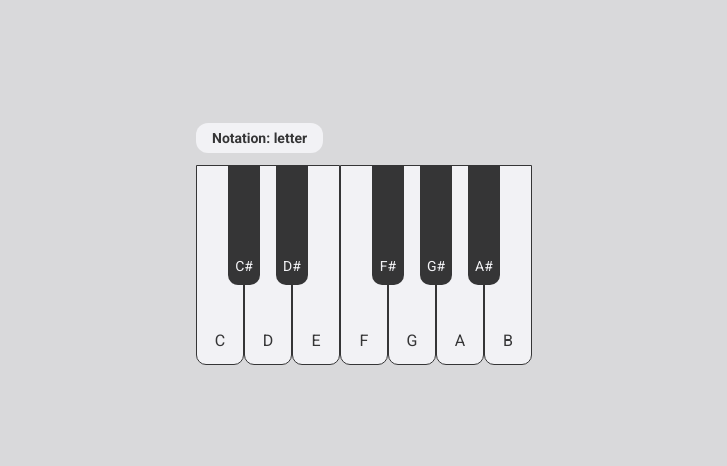
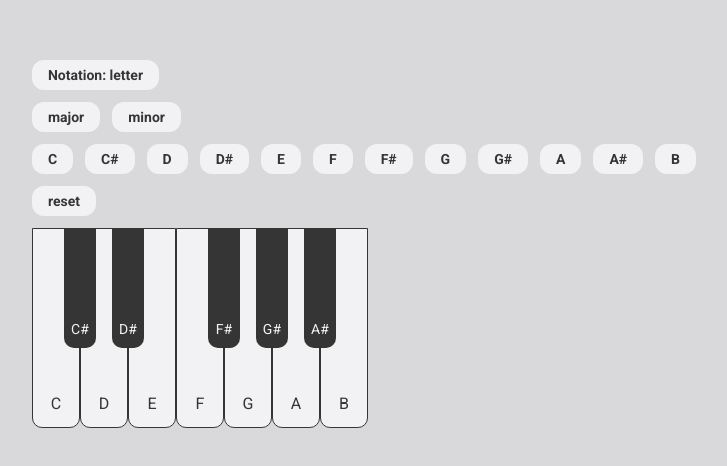
Before and after one commit to andrewgul/piano-trainer, a React (Vite) app: page / in a window 1280 px wide. Shown: the part 156-622 px from the top of the page, without its empty margins (276-1003 px from the left). Built offline with nearby package versions, Linux system fonts and the light colour scheme.

Commit message:
feat: highlight scales

```diff
--- a/src/App.tsx
+++ b/src/App.tsx
@@ -2,16 +2,41 @@ import * as React from 'react';
 import { Piano } from './components/Piano';
 import './main.scss';
 import { Button } from './components/Button/Button';
+import { Note, NOTES, Scale, SCALES } from './config/music';
 
 export const App = (): React.ReactElement => {
   const [notation, setNotation] = React.useState<'letter' | 'solfedge'>('letter');
+  const [selectedScale, setSelectedScale] = React.useState<Scale | null>(null);
+  const [selectedRootNote, setSelectedRootNote] = React.useState<Note | null>(null);
+
+  const handleChangeScale = React.useCallback((newScale: Scale | null) => {
+    setSelectedScale(oldScale => oldScale === newScale ? null : newScale);
+  }, []);
+
+  const handleChangeRootNote = React.useCallback((newRootNote: Note) => {
+    setSelectedRootNote(oldRootNote => oldRootNote === newRootNote ? null : newRootNote);
+  }, []);
+
+  const handleReset = React.useCallback(() => {
+    setSelectedScale(null);
+    setSelectedRootNote(null);
+  }, []);
 
   return (
     <>
       <div style={{ marginBottom: '12px' }}>
         <Button onClick={() => setNotation(value => value === 'letter' ? 'solfedge' : 'letter')}>Notation: {notation}</Button>
       </div>
-      <Piano notation={notation} />
+      <div style={{ marginBottom: '12px', display: 'flex', gap: '12px' }}>
+        {SCALES.map((scale) => <Button onClick={() => handleChangeScale(scale)} selected={selectedScale === scale}>{scale}</Button>)}
+      </div>
+      <div style={{ marginBottom: '12px', display: 'flex', gap: '12px' }}>
+        {NOTES.map((note) => <Button onClick={() => handleChangeRootNote(note)} selected={selectedRootNote === note}>{note}</Button>)}
+      </div>
+      <div style={{ marginBottom: '12px' }}>
+        <Button onClick={handleReset}>reset</Button>
+      </div>
+      <Piano notation={notation} scale={selectedScale} rootNote={selectedRootNote} />
     </>
   );
 };
--- a/src/components/Button/Button.module.scss
+++ b/src/components/Button/Button.module.scss
@@ -14,6 +14,17 @@
   color: $black;
   cursor: pointer;
   transition: background-color 0.3s, color 0.3s, border 0.3s;
+  position: relative;
+
+  &_selected {
+    &::before {
+      content: '';
+      position: absolute;
+      inset: 0;
+      background-color: $highlight-mask;
+      border-radius: inherit;
+    }
+  }
 
   &:hover {
     background-color: lighten($white, 6%);
--- a/src/components/Button/Button.tsx
+++ b/src/components/Button/Button.tsx
@@ -1,9 +1,10 @@
 import * as React from 'react';
 
 import s from './Button.module.scss';
+import clsx from 'clsx';
 
-export const Button = (props: React.DetailedHTMLProps<React.ButtonHTMLAttributes<HTMLButtonElement>, HTMLButtonElement>): React.ReactElement => {
+export const Button = ({ selected, ...props }: React.DetailedHTMLProps<React.ButtonHTMLAttributes<HTMLButtonElement>, HTMLButtonElement> & { selected?: boolean }): React.ReactElement => {
   return (
-    <button className={s.button} {...props} />
+    <button className={clsx(s.button, selected && s.button_selected)} {...props} />
   );
 };
--- a/src/components/Piano/Octave/Key/Key.module.scss
+++ b/src/components/Piano/Octave/Key/Key.module.scss
@@ -4,6 +4,17 @@
 .key {
   cursor: pointer;
   border-radius: 0px 0px 10px 10px;
+
+  &_highlighted {
+    &::before {
+      content: '';
+      position: absolute;
+      inset: 0;
+      background-color: $highlight-mask;
+      z-index: 3;
+      border-radius: inherit;
+    }
+  }
 
   &_white {
     width: $white-note-width;
--- a/src/components/Piano/Octave/Key/Key.tsx
+++ b/src/components/Piano/Octave/Key/Key.tsx
@@ -8,15 +8,16 @@ import { usePianoContext } from '../../context';
 type Props = {
   value: Note;
   color: KeyColor;
+  highlighted?: boolean;
   className?: string;
   style?: React.CSSProperties;
 };
 
-export const Key = ({ value, color, className, style }: Props): React.ReactElement => {
+export const Key = ({ value, color, highlighted = true, className, style }: Props): React.ReactElement => {
   const { notation } = usePianoContext();
 
   return (
-    <div className={clsx(s.key, className, s[`key_${color}`])} onClick={() => playNote(value)} style={style}>
+    <div className={clsx(s.key, className, s[`key_${color}`], { [s.key_highlighted]: highlighted })} onClick={() => playNote(value)} style={style}>
       <div className={clsx(s.value, s[`value_${color}`])}>{notation === 'letter' ? value : NOTES_SOLFEGE_NOTATION_MAP[value]}</div>
     </div>
   );
--- a/src/components/Piano/Octave/Octave.tsx
+++ b/src/components/Piano/Octave/Octave.tsx
@@ -1,18 +1,22 @@
 import * as React from 'react';
-import { NOTES } from '../../../config/music';
+import { Note, NOTES } from '../../../config/music';
 import s from './Octave.module.scss';
 import { Key } from './Key';
 import { getKeyColor } from '../../../utils/getKeyColor';
 import clsx from 'clsx';
 import { countWhiteNotesBefore } from '../../../utils/countWhiteNotesBefore';
 
-export const Octave = (): React.ReactElement => {
+type Props = {
+  highlightedNotes?: Note[] | null;
+};
+
+export const Octave = ({ highlightedNotes }: Props): React.ReactElement => {
   return (
     <div className={s.octave}>
       {NOTES.map(note => {
         const color = getKeyColor(note);
 
-        return <Key key={note} className={clsx(s.key, s[`key_${color}`])} value={note} color={color} style={color === 'black' ? { '--offset': countWhiteNotesBefore(note) } as React.CSSProperties : undefined} />
+        return <Key highlighted={highlightedNotes ? highlightedNotes.includes(note) : false} key={note} className={clsx(s.key, s[`key_${color}`])} value={note} color={color} style={color === 'black' ? { '--offset': countWhiteNotesBefore(note) } as React.CSSProperties : undefined} />
       })}
     </div>
   );
--- a/src/components/Piano/Piano.tsx
+++ b/src/components/Piano/Piano.tsx
@@ -2,16 +2,28 @@ import * as React from 'react';
 import s from './Piano.module.scss';
 import { Octave } from './Octave';
 import { PianoContext } from './context';
+import { Note, Scale } from '../../config/music';
+import { getNotesInScale } from '../../utils/getNotesInScale';
 
 type Props = {
   notation?: 'letter' | 'solfedge';
+  rootNote?: Note | null;
+  scale?: Scale | null;
 };
 
-export const Piano = ({ notation = 'letter' }: Props): React.ReactElement => {
+export const Piano = ({ notation = 'letter', rootNote, scale }: Props): React.ReactElement => {
+  const highlightedNotes = React.useMemo(() => {
+    if (!rootNote || !scale) {
+      return null;
+    }
+
+    return getNotesInScale(rootNote, scale);
+  }, [rootNote, scale]);
+
   return (
     <PianoContext.Provider value={{ notation }}>
       <div className={s.container}>
-        <Octave />
+        <Octave highlightedNotes={highlightedNotes} />
       </div>
     </PianoContext.Provider>
   );
--- a/src/config/music.ts
+++ b/src/config/music.ts
@@ -35,12 +35,23 @@ export type Note = (typeof NOTES)[number];
 
 export type KeyColor = 'black' | 'white';
 
+export const SCALES = ['major', 'minor'] as const;
+
+export type Scale = typeof SCALES[number];
+
+type ScaleArray = [boolean, boolean, boolean, boolean, boolean, boolean, boolean, boolean, boolean, boolean, boolean, boolean];
+
 /**
  * whole, half, whole, whole, half, whole, whole
  */
-export const MINOR_SCALE = [true, false, true, true, false, true, false, true, true, false, true, false];
+export const MINOR_SCALE: ScaleArray = [true, false, true, true, false, true, false, true, true, false, true, false];
 
 /**
- * whole,
+ * whole, whole, half, whole, whole, whole, half
  */
-export const MAJOR_SCALE = []
+export const MAJOR_SCALE: ScaleArray = [true, false, true, false, true, true, false, true, false, true, false, true];
+
+export const SCALES_MAP: Record<Scale, ScaleArray> = {
+  major: MAJOR_SCALE,
+  minor: MINOR_SCALE,
+};
--- a/src/styles/colors.scss
+++ b/src/styles/colors.scss
@@ -3,3 +3,4 @@ $gray-light: #D9D9DB;
 $gray: #B3B3B5;
 $gray-dark: #8C8C8F;
 $black: #353536;
+$highlight-mask: rgba(255, 165, 0, 0.6);
--- /dev/null
+++ b/src/utils/getNotesInScale.ts
@@ -0,0 +1,11 @@
+import { Note, NOTES, Scale, SCALES_MAP } from '../config/music';
+
+export const getNotesInScale = (rootNote: Note, scale: Scale) => {
+  const indexOfRootNote = NOTES.indexOf(rootNote);
+  const rightArray = NOTES.slice(indexOfRootNote);
+  const leftArray = NOTES.slice(0, indexOfRootNote);
+  const finalArray = [...rightArray, ...leftArray];
+  const scaleArray = SCALES_MAP[scale];
+
+  return finalArray.filter((_, index) => scaleArray[index]);
+};
```
